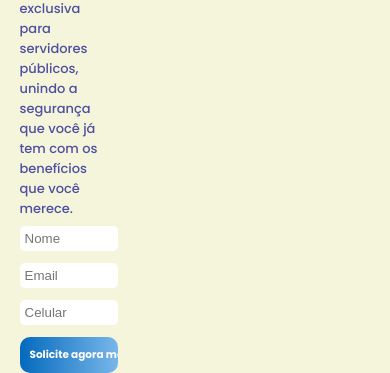
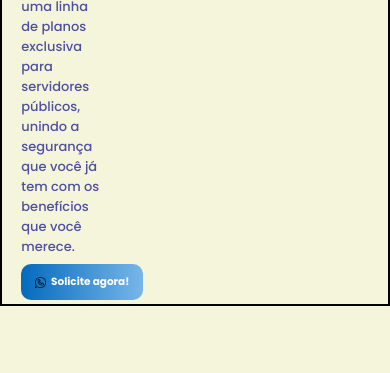
Before and after one commit to joeltorresssa/landingPage, a plain HTML site: page index.html in a window 390 px wide. Shown: the part 488-861 px from the top of the page. Drawn offline with Linux system fonts and the light colour scheme.

Commit message:
MODDO PADRÃO
ESTA VERSÃO CONTÉM UM NOVO MODO PADRÃO NO QUAL SERÁ BASE... ELA FUNCIONA BEM EM DESKTOP E TABLETS. PRECISA DE MELHORIAS PARA MOBILE

```diff
--- a/index.html
+++ b/index.html
@@ -44,25 +44,25 @@
                         com os benefícios que você merece.
                     </p>
                 <div class="head2">
-                <!-- <button class="contato">
+                <button class="contato">
                     <img class="zap" src="src/imagens/icone zap.png" alt="zap">
                     Solicite agora!
-                </button> -->
+                </button>
                 </div>
                 <!-- <button>Qero conhecer!</button> -->
                 <!-- <div id="formulario" class="div2"> -->
-                    <form action="">
+                        <!-- <form action="">
 
-                        <input type="text" placeholder="Nome">
+                            <input type="text" placeholder="Nome">
 
 
-                        <input type="email" placeholder="Email">
+                            <input type="email" placeholder="Email">
 
 
-                        <input type="tel" name="" id="" placeholder="Celular">
+                            <input type="tel" name="" id="" placeholder="Celular">
 
-                        <input type="submit" class="contato" value="Solicite agora mesmo!">
-                    </form>
+                            <input type="submit" class="contato" value="Solicite agora mesmo!">
+                        </form> -->
                 <!-- </div> -->
 
             </div>
--- a/src/css/global.css
+++ b/src/css/global.css
@@ -13,15 +13,15 @@ body {
     font-family: "Poppins", sans-serif;
 
 }
-/* main {
-    max-width: 1250px;
+main {
+    /* max-width: 1250px; */
     display: flex;
-    justify-content: center;
+    /* justify-content: center; */
 
 
     border: solid 2px black;
-    margin: 1rem auto 0 auto;
-} */
+    /* margin: 1rem auto 0 auto; */
+}
 section{
     padding: 1% 5%;
 }
--- a/src/css/secao1.css
+++ b/src/css/secao1.css
@@ -3,7 +3,7 @@
 
 #sec1 {
     margin: 0 auto;
-    height: calc(100vh - 52.61px);
+    /* height: calc(100vh - 52.61px); */
     display: flex;
 
     position: relative;
@@ -13,10 +13,10 @@
     /* border: solid 1px rgb(25, 190, 25); */
 
 }
-#headline,
+/* #headline,
 #banner {
     height: 100%;
-}
+} */
 
 #headline {
     display: flex;
@@ -65,6 +65,7 @@
 }
 
 #banner {
+    align-self: center;
     position: relative;
     width: 60%;
     overflow: hidden;
```
Also changed, not shown: src/imagens/Cópia de landing.png (added).
